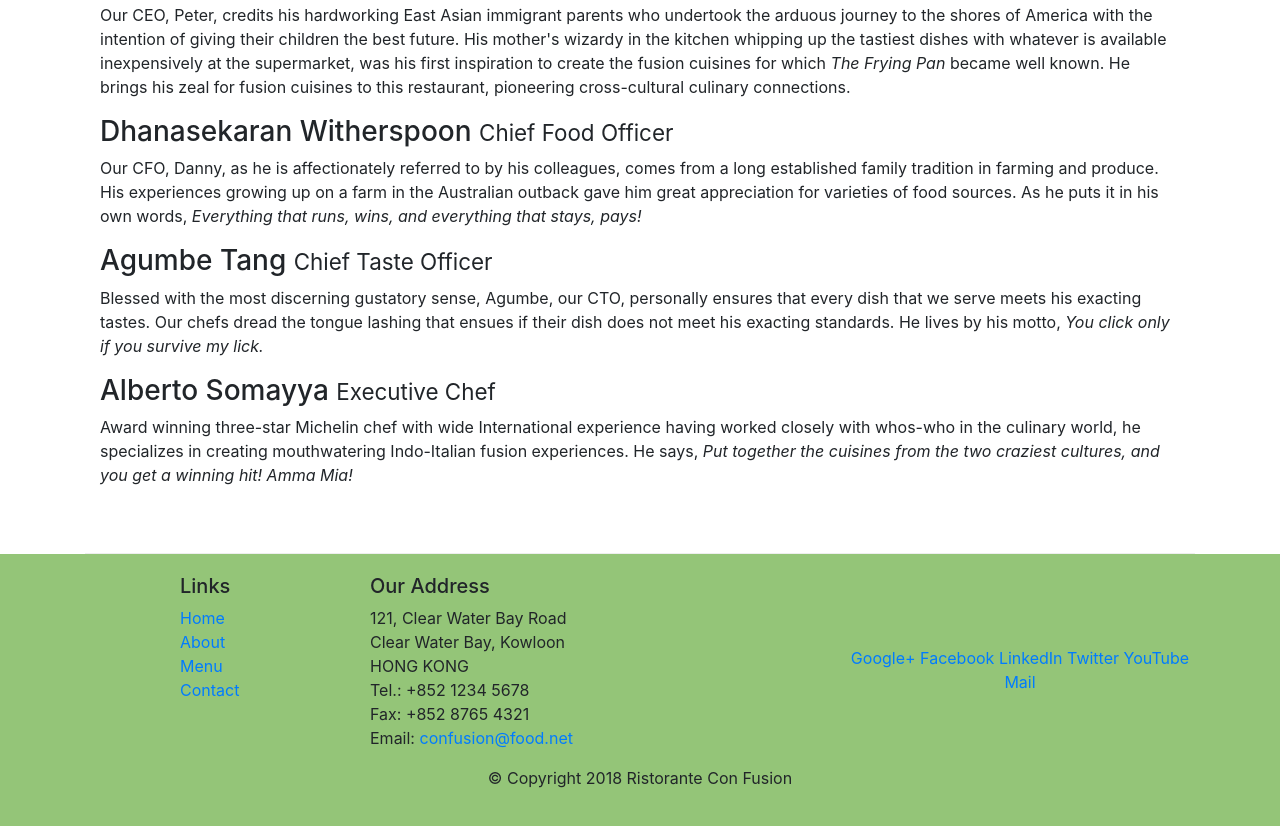
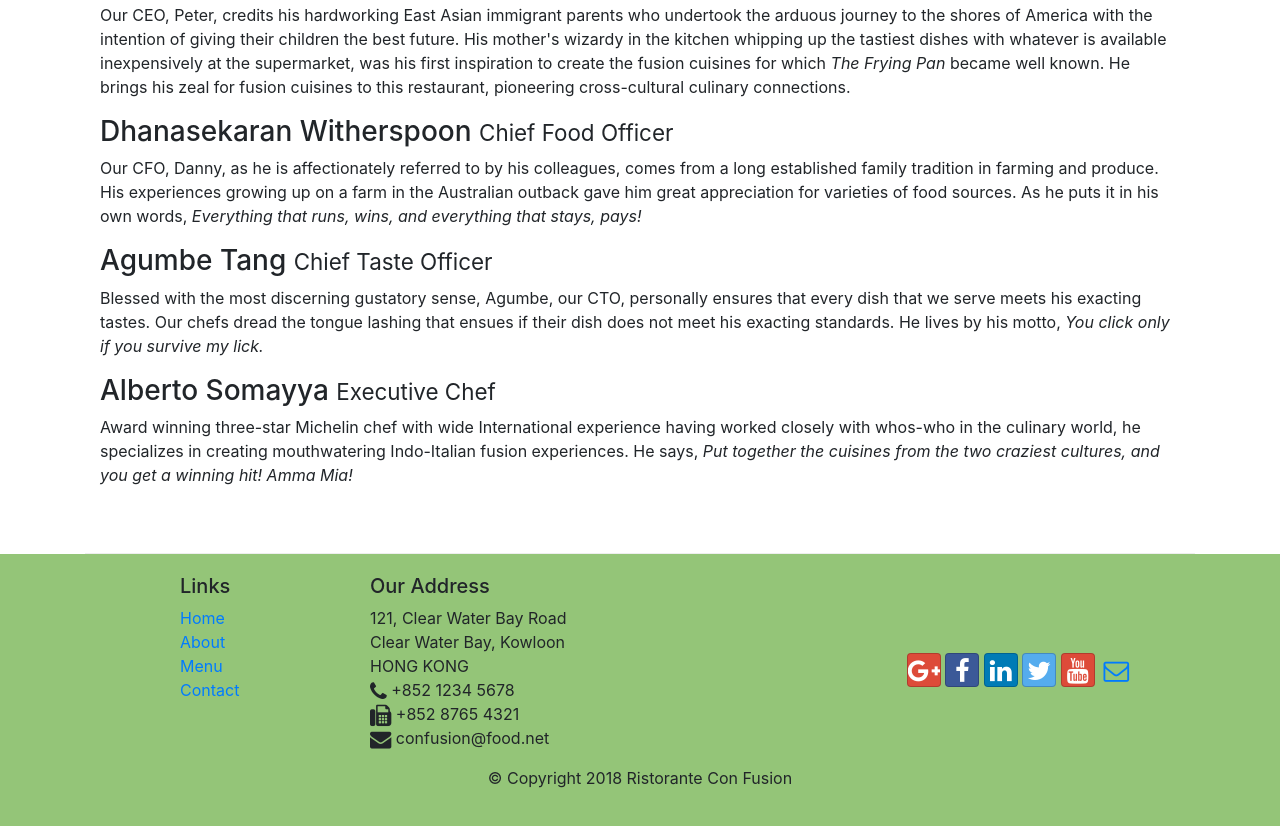
Before and after one commit to MahbubHossainFaisal/Bootstrap4, a website: page aboutus.html in a window 1280 px wide. Shown: the part 1000-1826 px from the top of the page. Drawn offline with nearby package versions, Linux system fonts and the light colour scheme.

Commit message:
Icon Fonts

```diff
--- a/aboutus.html
+++ b/aboutus.html
@@ -7,6 +7,8 @@
 
     <!-- Bootstrap CSS -->
     <link rel="stylesheet" href="node_modules/bootstrap/dist/css/bootstrap.min.css">
+    <link rel="stylesheet" href="node_modules/font-awesome/css/font-awesome.min.css">
+    <link rel="stylesheet" href="node_modules/bootstrap-social/bootstrap-social.css">
     <link rel="stylesheet" href="css/styles.css">
 
     <title>Ristorante Con Fusion: About Us</title>
@@ -28,10 +30,10 @@
             <div class="collapse navbar-collapse" id="Navbar">
 
                 <ul class="navbar-nav mr-auto">
-                    <li class="nav-item"> <a class="nav-link" href="./index.html">Home</a></li>
-                    <li class="nav-item"> <a class="nav-link active" href="#">About Us</a></li>
-                    <li class="nav-item"> <a class="nav-link" href="#">Menu</a></li>
-                    <li class="nav-item"> <a class="nav-link" href="#">Contact</a></li>
+                    <li class="nav-item"> <a class="nav-link" href="./index.html"> <span class="fa fa-home fa-lg"></span> Home</a></li>
+                    <li class="nav-item"> <a class="nav-link active" href="#"><span class="fa fa-info fa-lg"></span> About Us</a></li>
+                    <li class="nav-item"> <a class="nav-link" href="#"><span class="fa fa-list fa-lg"></span> Menu</a></li>
+                    <li class="nav-item"> <a class="nav-link" href="#"><span class="fa fa-address-card fa-lg"></span> Contact</a></li>
                 </ul>
 
             </div>
@@ -122,19 +124,19 @@
 		              121, Clear Water Bay Road<br>
 		              Clear Water Bay, Kowloon<br>
 		              HONG KONG<br>
-		              Tel.: +852 1234 5678<br>
-		              Fax: +852 8765 4321<br>
-		              Email: <a href="mailto:confusion@food.net">confusion@food.net</a>
+                      <i class="fa fa-phone fa-lg"></i> +852 1234 5678<br>
+                      <i class="fa fa-fax fa-lg"></i> +852 8765 4321<br>
+                      <i class="fa fa-envelope fa-lg"></i> <a hrief="mailto:confusion@food.net">confusion@food.net</a>
 		           </address>
                 </div>
                 <div class="col-12 col-sm-4 align-self-center">
                     <div class="text-center">
-                        <a href="http://google.com/+">Google+</a>
-                        <a href="http://www.facebook.com/profile.php?id=">Facebook</a>
-                        <a href="http://www.linkedin.com/in/">LinkedIn</a>
-                        <a href="http://twitter.com/">Twitter</a>
-                        <a href="http://youtube.com/">YouTube</a>
-                        <a href="mailto:">Mail</a>
+                        <a class="btn btn-social-icon btn-google" href="http://google.com/+">  <i class="fa fa-google-plus fa-lg"></i></a>
+                        <a class="btn btn-social-icon btn-facebook" href="http://www.facebook.com/profile.php?id=">  <i class="fa fa-facebook fa-lg"></i></a>
+                        <a class="btn btn-social-icon btn-linkedin" href="http://www.linkedin.com/in/">  <i class="fa fa-linkedin fa-lg"></i></a>
+                        <a class="btn btn-social-icon btn-twitter" href="http://twitter.com/">  <i class="fa fa-twitter fa-lg"></i></a>
+                        <a class="btn btn-social-icon btn-google" href="http://youtube.com/">  <i class="fa fa-youtube fa-lg"></i></a>
+                        <a class="btn btn-social-icon" href="mailto:">  <i class="fa fa-envelope-o fa-lg"></i> </a>
                     </div>
                 </div>
            </div>
--- a/package.json
+++ b/package.json
@@ -15,6 +15,8 @@
   },
   "dependencies": {
     "bootstrap": "^4.0.0",
+    "bootstrap-social": "^5.1.1",
+    "font-awesome": "^4.7.0",
     "jquery": "^3.3.1",
     "popper.js": "^1.12.9"
   }
```
Also changed, not shown: index.html (+15 -13 lines), 1 other file.
